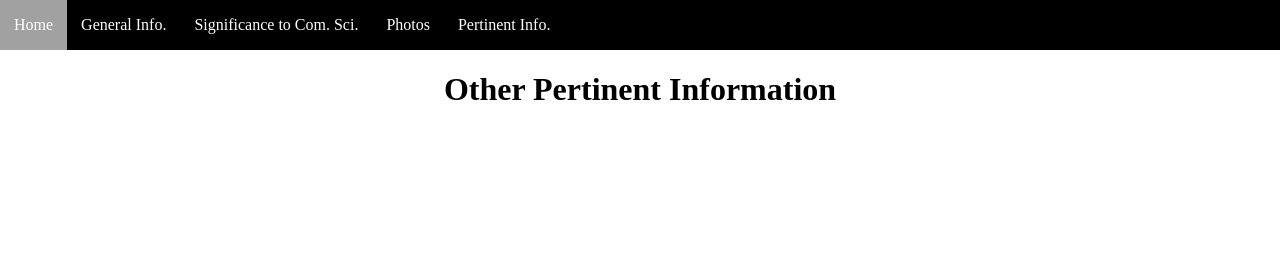
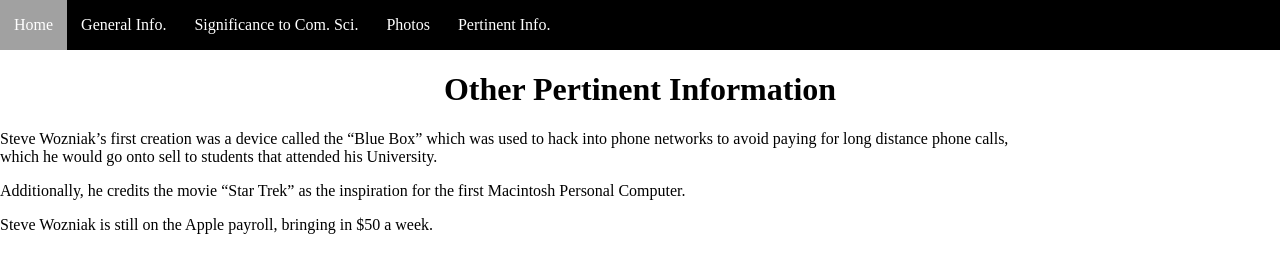
Before and after one commit to KENCH-N/History-Of-Computer, a plain HTML site: page OtherInfo.html in a window 1280 px wide. Drawn offline with Linux system fonts and the light colour scheme.

Commit message:
Update OtherInfo.html

```diff
--- a/OtherInfo.html
+++ b/OtherInfo.html
@@ -14,5 +14,16 @@
         <li><a href=OtherInfo.html>Pertinent Info.</a></li>
       </ul>
       <h1 style="text-align:center;"><strong>Other Pertinent Information</strong></h1>
+      <p>
+        Steve Wozniak’s first creation was a device called the “Blue Box” which was used to hack into phone networks to avoid paying for long distance phone calls,
+        <br>
+        which he would go onto sell to students that attended his University.
+      </p>
+      <p>
+      Additionally, he credits the movie “Star Trek”  as the inspiration for the first Macintosh Personal Computer.
+      </p>
+      <p>
+      Steve Wozniak is still on the Apple payroll, bringing in $50 a week.
+      </p>
     </body>
   </html>
```
